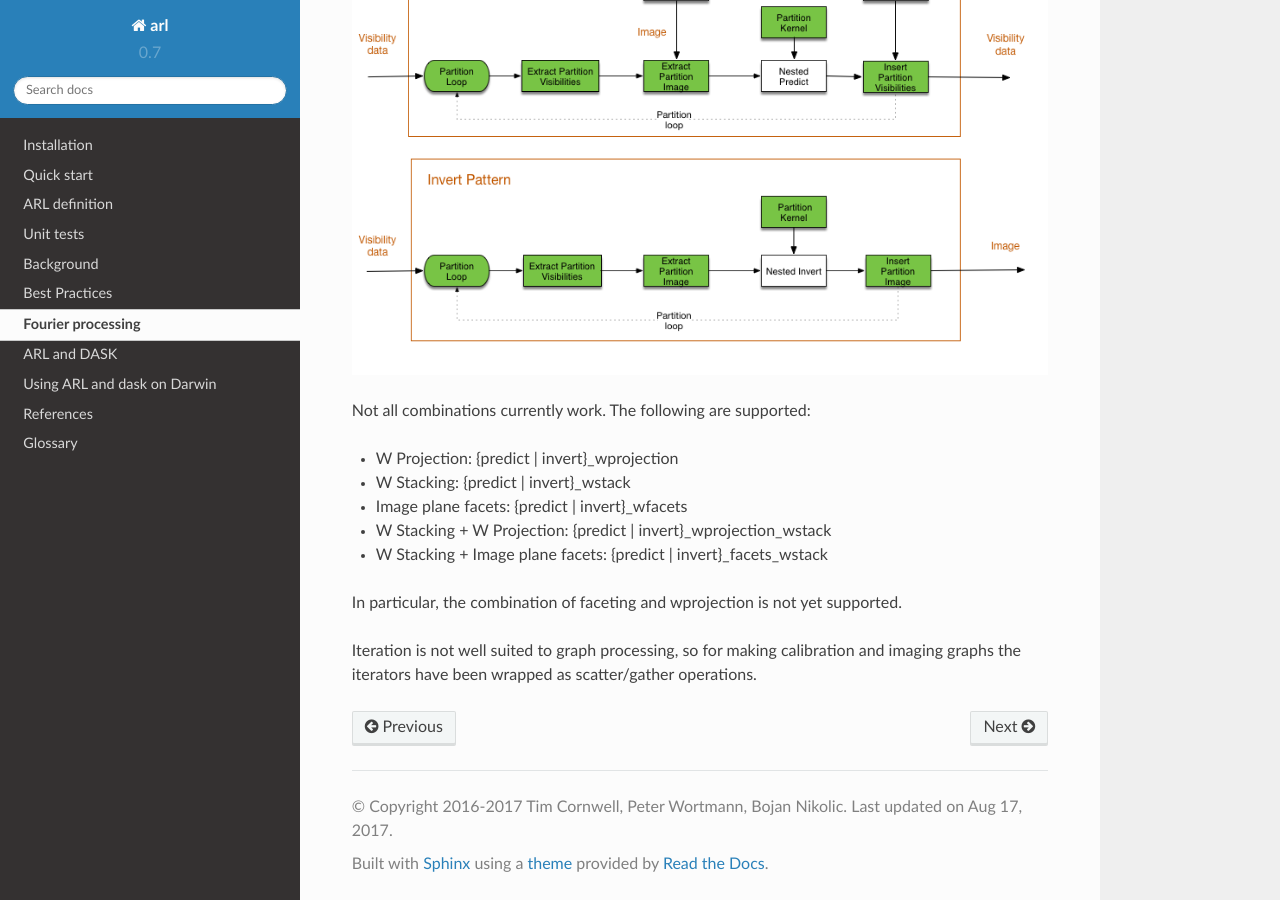
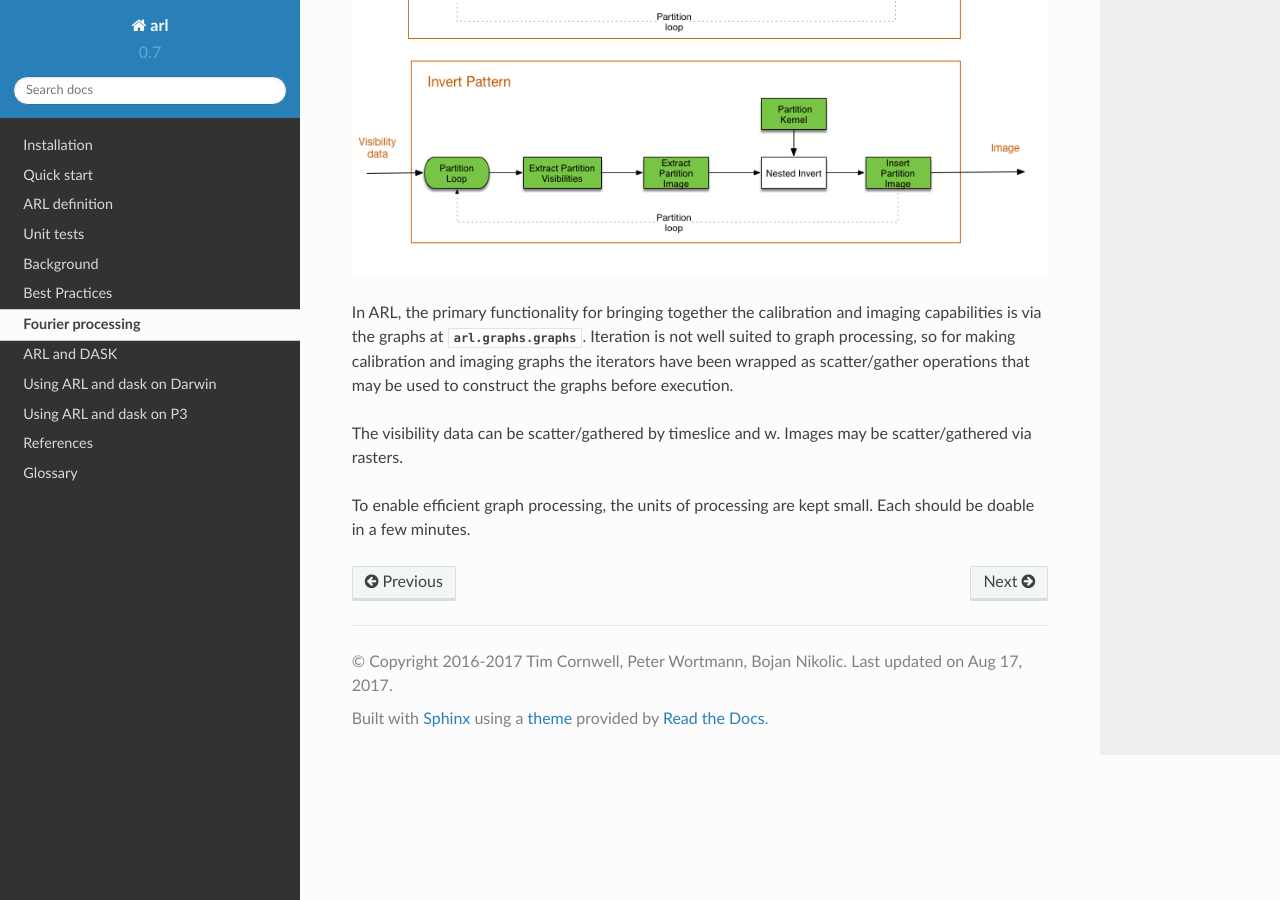
Before and after one commit to ska-telescope/ska-sdp-func-python, a Sphinx documentation site: the page built from docs/ARL_Fourier_processing.rst, in a window 1280 px wide and 900 px high, scrolled down 2464 px. Built offline with Sphinx 7.4.7 and the Read the Docs theme 2.0.0, drawn with Linux system fonts in a browser that asks for light colours; pages that are not in the unit, such as notebooks, are missing from menus; some of the changed text lies outside the part shown.

```diff
--- a/docs/ARL_Fourier_processing.rst
+++ b/docs/ARL_Fourier_processing.rst
@@ -2,6 +2,9 @@
 
 Fourier processing
 ******************
+
+Imaging functionality is in the module :py:mod:`arl.imaging.base` . Graphs providing processing using these functions
+are in the module :py:mod:`arl.graphs.graphs` .
 
 There are many algorithms for imaging, using different approaches to correct for various effects:
 
@@ -13,9 +16,8 @@
 + A projection variants
 + Visibility coalescence and de-coalescence
 + MFS variants
-+ Differential residuals calculations
 
-Since the scale of SDP is so much larger than previous telescopes, it is not clear which scaling strategies and
+Since the scale of SKA is so much larger than previous telescopes, it is not clear which scaling strategies and
 algorithms are going to offer the best performance. For this reason, it is important the synthesis framework not be
 restrictive.
 
@@ -64,15 +60,11 @@
 .. image:: ARL_Fourier_partitions.png
       :width: 1024px
 
-Not all combinations currently work. The following are supported:
+In ARL, the primary functionality for bringing together the calibration and imaging capabilities is via the graphs
+at :py:mod:`arl.graphs.graphs`. Iteration is not well suited to graph processing, so for making calibration and
+imaging graphs the iterators have been wrapped as scatter/gather operations that may be used to construct the graphs
+before execution.
 
-+ W Projection: {predict | invert}_wprojection
-+ W Stacking:  {predict | invert}_wstack
-+ Image plane facets:  {predict | invert}_wfacets
-+ W Stacking + W Projection: {predict | invert}_wprojection_wstack
-+ W Stacking + Image plane facets: {predict | invert}_facets_wstack
+The visibility data can be scatter/gathered by timeslice and w. Images may be scatter/gathered via rasters.
 
-In particular, the combination of faceting and wprojection is not yet supported.
-
-Iteration is not well suited to graph processing, so for making calibration and imaging graphs the iterators have
-been wrapped as scatter/gather operations.
+To enable efficient graph processing, the units of processing are kept small. Each should be doable in a few minutes.
--- a/docs/index.rst
+++ b/docs/index.rst
@@ -17,6 +17,7 @@
    ARL_background
    ARL_developing
    ARL_Fourier_processing
+   ARL_calibration
    ARL_dask
    ARL_references
    ARL_glossary
```
Also changed, not shown: other parts of docs/ARL_Fourier_processing.rst (+0 -6 lines), docs/ARL_dask.rst (+34 -10 lines), 2 other files.
